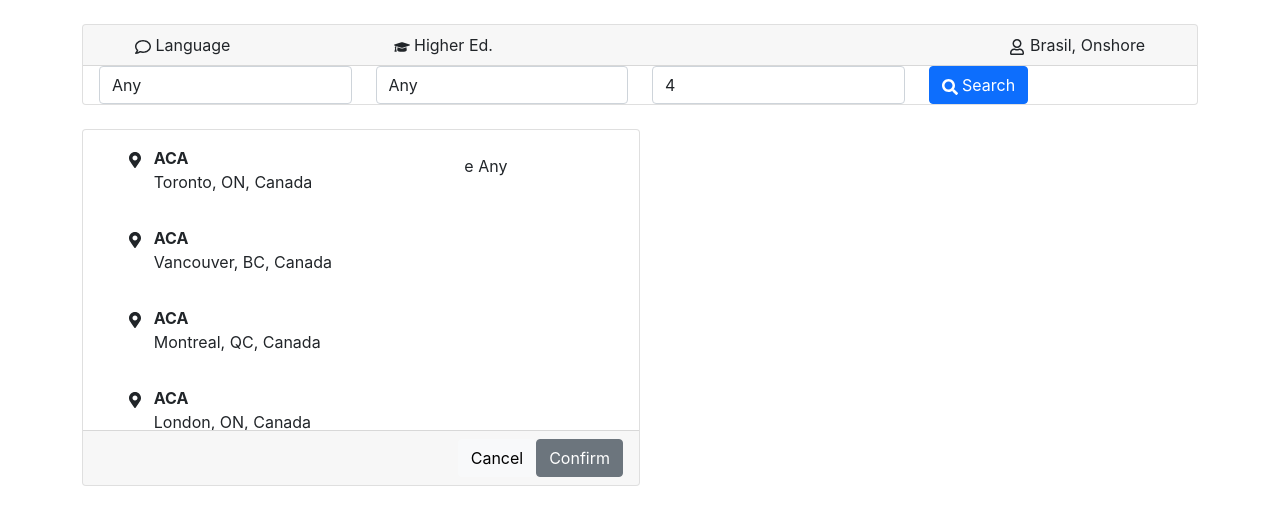
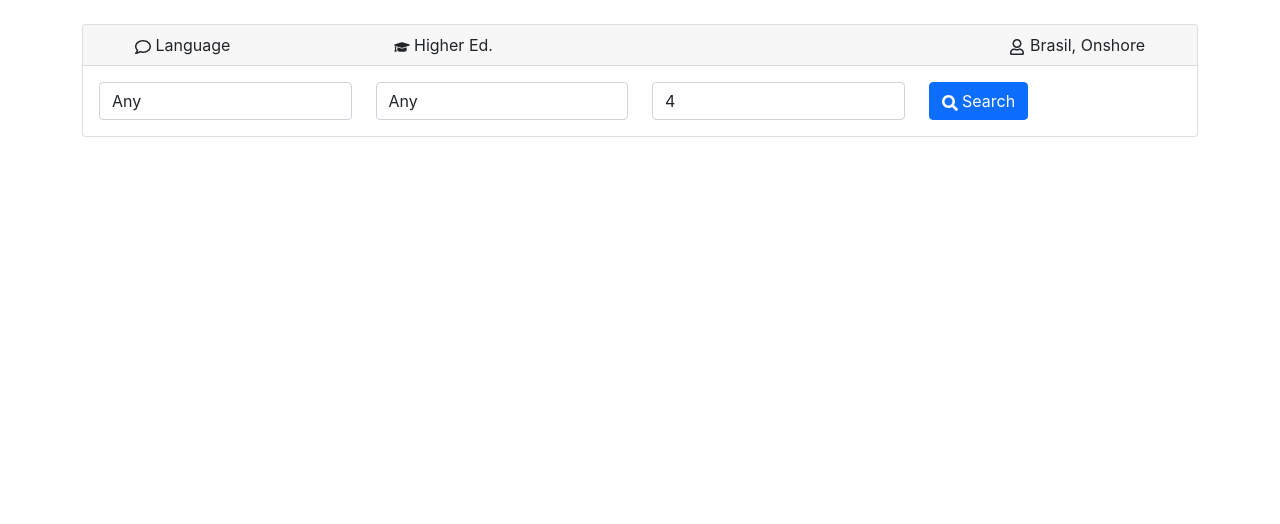
Before and after one commit to gabirSanchezPerez/criteria, a React (Create React App) app: page / in a window 1280 px wide. Shown: the top 524 px of the page. Built offline with nearby package versions, Linux system fonts and the light colour scheme.

Commit message:
Ajustes de funcionalidad para destination

```diff
--- a/src/comonents/Form.tsx
+++ b/src/comonents/Form.tsx
@@ -7,12 +7,20 @@ import { FaRegComment, FaGraduationCap, FaRegUser, FaSearch} from 'react-icons/f
 const Form = () => {
     const [destination, setDestination] = useState("Any");
     const [provider, setProvider] = useState('Any');
+    const [showDestination, setShowDestination] = useState(false);
 
     const _onFocus = (e: any, i: number) => {
         let val: String = e.target.value;
         if (val.toLocaleLowerCase() === "any") {
             if(i === 0) {
                 setDestination("");
+                setShowDestination(true);
+            } else {
+                setProvider("");
+            }
+        } else {
+            if(i === 0) {
+                setShowDestination(true);
             } else {
                 setProvider("");
             }
@@ -27,6 +35,7 @@ const Form = () => {
             } else {
                 setProvider("Any");
             }
+            setShowDestination(false);
         }
     }
 
@@ -67,7 +76,11 @@ const Form = () => {
                     </div>
                 </div>
             </div>
-            <Modal destination={destination} provider={provider} />
+            <div className='content-modal'>
+                {showDestination && <Modal destination={destination} provider={provider} />}
+            </div>
+
+
         </>
     );
 }
--- a/src/comonents/Modal.tsx
+++ b/src/comonents/Modal.tsx
@@ -1,22 +1,39 @@
+import { useState } from "react";
 import List from "./ui/list";
 import {locations} from "../data/data";
 
+type Destination = {
+    id: string,
+    name: string,
+    country: string,
+  };
+
 const Modal = (props: any) => {
     const { destination, provider} = props;
+    const [selectedDestination , setSelectedDestination] = useState<Destination[]>([])
+
+    const _clickItem = (item: Destination) => {
+        let selected = selectedDestination;
+        selected.push(item)
+        setSelectedDestination(selected);
+    }
 
     return (
-        <div className='card mt-4 col-sm-8 col-md-6'>
+        <div className='card mt-4 col-sm-8 col-md-6 '>
                 <div className=" card-body " >
                     <div className="row ">
-                        <div className='col-sm-8 col-md-8 consten-modal'>
-                            {locations.map((d: any, i:  number) => {
-                                return (
-                                    <List d={d} />
-                                )
-                            })}
+                        <div className='col-sm-8 col-md-8 content-location'>
+                            <h4>Results</h4>
+                            {destination.length > 2 ?
+                            locations
+                                .filter(locate => locate.name.includes(destination))
+                                .map((filteredDestination, i) => (
+                                    <List key={i} d={filteredDestination} clickItem={_clickItem} />
+                            )): null}
                         </div>
-                        <div className='col-sm-4 col-md-4 py-4'>
-                            e {provider}
+                        <div className='col-sm-4 col-md-4'>
+                            <h4>Selected({selectedDestination.length})</h4>
+                            {selectedDestination.length > 0 && selectedDestination.map( (d: Destination, i) => (<div key={i}> {d.name}</div>))}
                         </div>
                     </div>
                 </div>
--- a/src/comonents/ui/list.tsx
+++ b/src/comonents/ui/list.tsx
@@ -1,16 +1,20 @@
 import { FaMapMarkerAlt } from 'react-icons/fa';
 
 const list = ( props: any ) => {
-    const { d } = props;
-
+    const { d, clickItem } = props;
+    const location = d.name.split(",");
+    const city = location[0];
+    location.shift();
+    const country = (location.length > 0) ? location.join(", "): '';
+    //console.log(country)
     return (
-        <div className='row col-sm-12 list'>
+        <div className='row col-sm-12 list' onClick={() => clickItem(d)}>
             <div className='col-sm-1'>
                 <FaMapMarkerAlt />
             </div>
             <div className='col'>
-                <div><strong>ACA</strong></div>
-                <div>{d.name}</div>
+                <div><strong>{city}</strong></div>
+                <div>{country}</div>
             </div>
         </div>
     );
--- a/src/index.css
+++ b/src/index.css
@@ -12,7 +12,7 @@ code {
     monospace;
 }
 
-.card-body { padding: 0 1rem;}
-.consten-modal {height: 300px;overflow: auto;padding-right: 0px;}
+.constent-modal.card-body { padding: 0 1rem;}
+.content-location {height: 300px;overflow: auto;padding-right: 0px;}
 .list { padding: 1rem; margin: 0;}
 .list:hover {background-color: #f5f5f5;}
```
